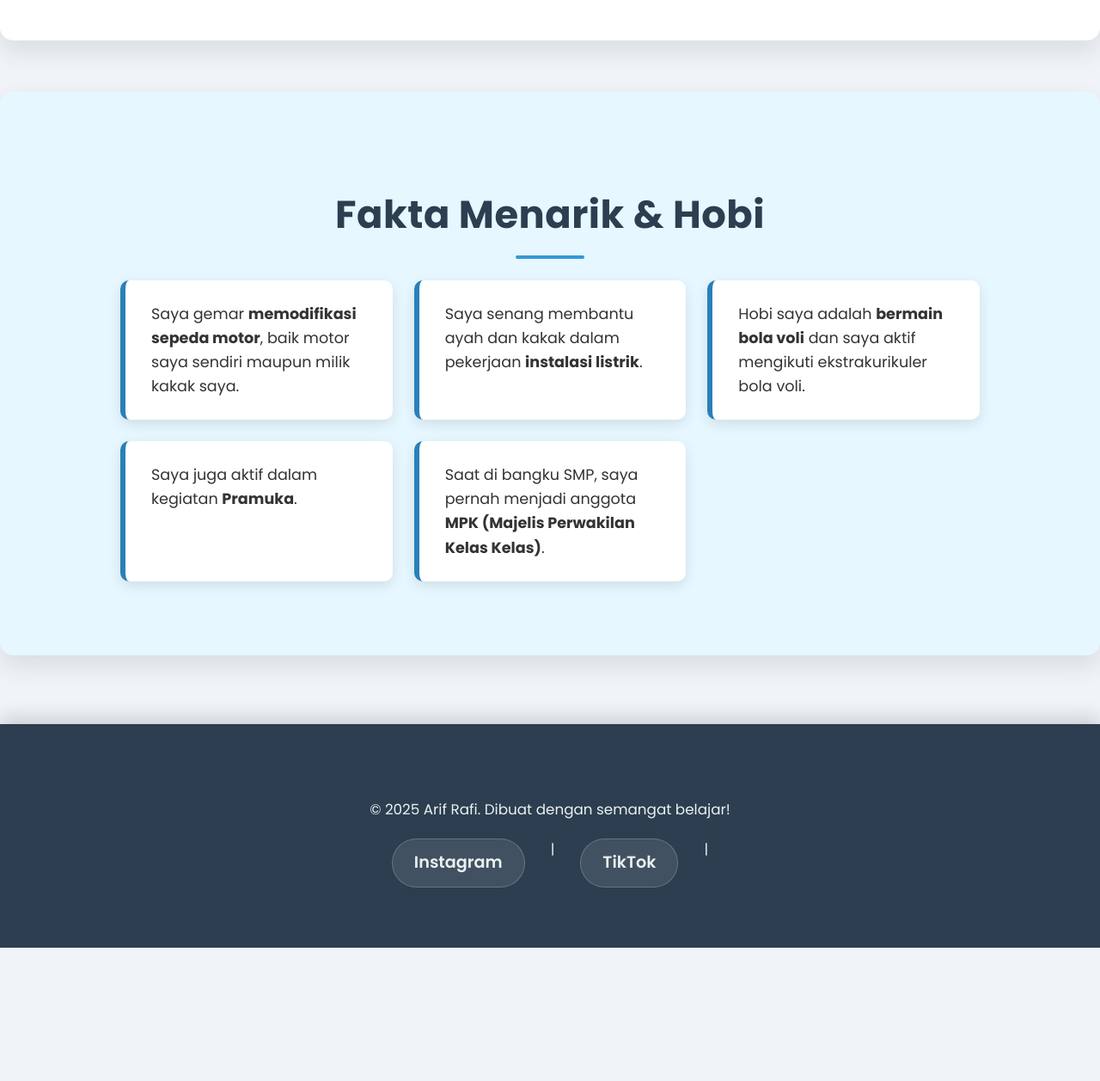
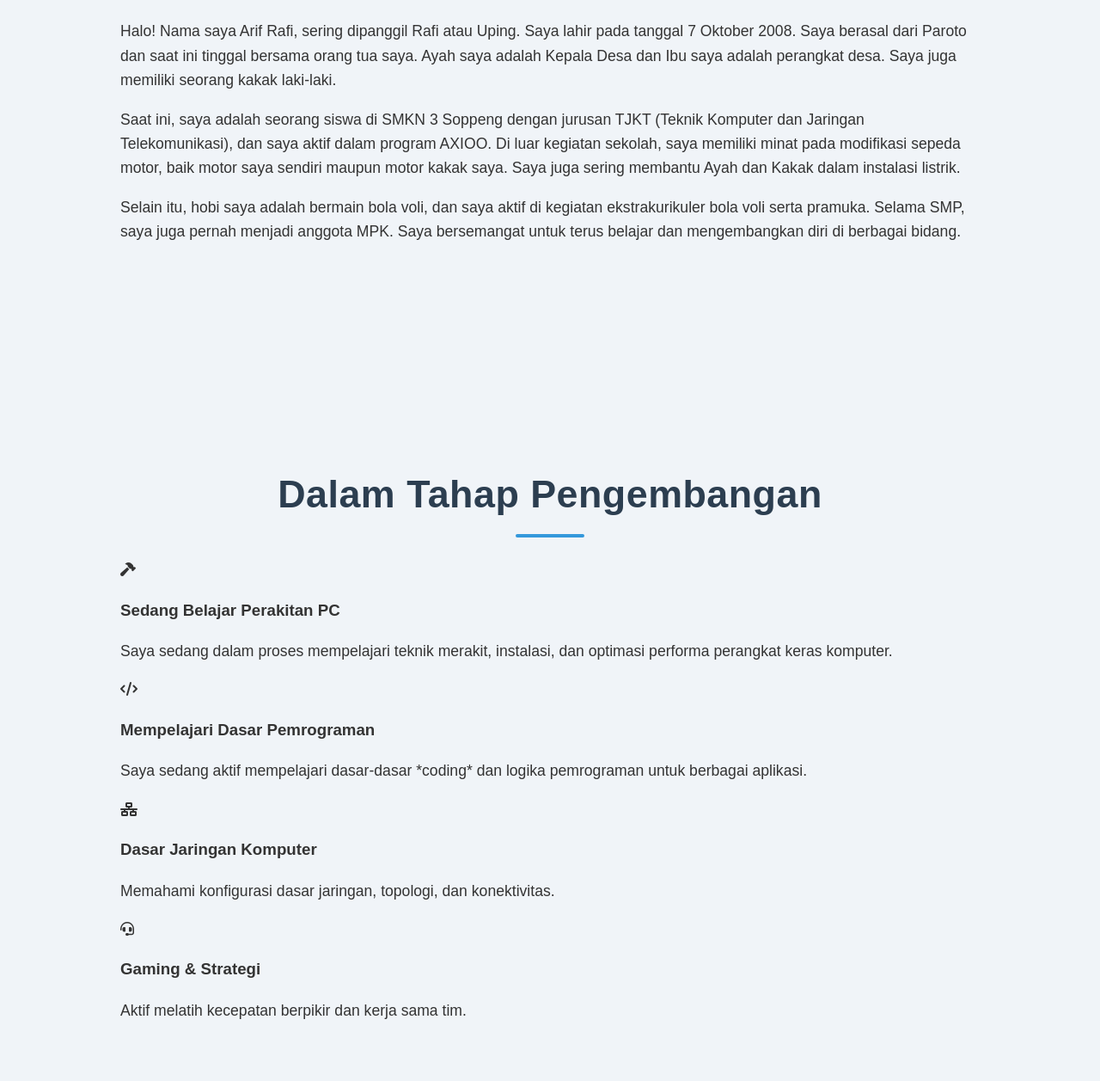
Before and after one commit to ArifRafi07/profile-3, a plain HTML site: page index.html in a window 1280 px wide. Shown: the part 1027-2284 px from the top of the page at 86% size. Before the commit the page ends 2129 px from the top, so only its background shows below. Drawn offline with Linux system fonts and the light colour scheme.

Commit message:
Update index.html

```diff
--- a/index.html
+++ b/index.html
@@ -3,54 +3,81 @@
 <head>
     <meta charset="UTF-8">
     <meta name="viewport" content="width=device-width, initial-scale=1.0">
-    <title>Halo, Saya Arif Rafi!</title>
+    <title>Arif Rafi - Inovator Teknologi | ACP</title>
     <link rel="stylesheet" href="style.css">
-    <link href="https://fonts.googleapis.com/css2?family=Poppins:wght@300;400;600;700&display=swap" rel="stylesheet">
+    <link href="https://fonts.googleapis.com/css2?family=Montserrat:wght@400;500;600;700;800;900&display=swap" rel="stylesheet">
+    <link href="https://fonts.googleapis.com/css2?family=Roboto:wght@300;400;500;700&display=swap" rel="stylesheet">
+    <link rel="stylesheet" href="https://cdnjs.cloudflare.com/ajax/libs/font-awesome/6.0.0-beta3/css/all.min.css" crossorigin="anonymous" referrerpolicy="no-referrer" />
 </head>
 <body>
-    <header>
-        <div class="container">
-            <h1>Arif Rafi</h1>
-            <p>SMK NEGERI 3 SOPPENG (AXIOO Class Program)</p>
+    <header class="hero-section">
+        <div class="hero-bg-overlay"></div>
+        <div class="container hero-content">
+            <div class="hero-text">
+                <h1>Halo, Saya <span class="highlight">Arif Rafi</span></h1>
+                <p class="tagline">Smkn 3 Soppeng • Axioo Class Program</p>
+                <div class="header-buttons">
+                    <a href="#about" class="btn btn-primary">Kenali Saya <i class="fas fa-arrow-down"></i></a>
+                    <a href="#contact" class="btn btn-secondary">Kontak Saya <i class="fas fa-envelope"></i></a>
+                </div>
+            </div>
+            <div class="hero-image-wrapper">
+                <img src="https://lh3.googleusercontent.com/pw/AP1GczMy8Q-06AHTne_vhUaMS18TAmQGgKODax1IadPrmlRcwOP7JmvQWjCVK7swB-VrKZcvb43sgggl95NvyngHgdJytyuXOCdbWgTXaBoB72CcqoOymlYZI9J5mVKDsQP_Ju19LnPE1MJeox6uEQpOPBD6=w585-h878-s-no-gm?authuser=0.jpg" alt="Foto Profil Arif Rafi" class="hero-image">
+            </div>
+        </div>
+        <div class="hero-particles">
+            <span></span><span></span><span></span><span></span><span></span>
+            <span></span><span></span><span></span><span></span><span></span>
         </div>
     </header>
 
-    <main>
-        <section class="about-me">
-            <div class="container">
-                <h2>Tentang Saya</h2>
-                <div class="profile-info">
-                    <img src="https://lh3.googleusercontent.com/pw/AP1GczMy8Q-06AHTne_vhUaMS18TAmQGgKODax1IadPrmlRcwOP7JmvQWjCVK7swB-VrKZcvb43sgggl95NvyngHgdJytyuXOCdbWgTXaBoB72CcqoOymlYZI9J5mVKDsQP_Ju19LnPE1MJeox6uEQpOPBD6=w585-h878-s-no-gm?authuser=0.jpg" alt="Foto Profil Arif Rafi" class="profile-pic">
-                    <div class="text-content">
-                        <p>Perkenalkan, nama saya <strong>Arif Rafi</strong>. Saya biasa dipanggil Rafi atau Uping. Saya lahir pada tanggal <strong>7 Oktober 2008</strong> dan berasal dari Paroto. Saat ini, saya tinggal bersama kedua orang tua saya. Ayah saya merupakan seorang kepala desa, sedangkan ibu saya bekerja sebagai perangkat desa. Saya juga memiliki seorang kakak laki-laki.</p>
-                        <p>Saya adalah siswa <strong>SMKN 3 Soppeng</strong>, mengambil jurusan <strong>TJKT (Teknik Jaringan Komputer dan Telekomunikasi)</strong> di kelas program <strong>AXIOO</strong>.</p>
-                    </div>
+    <section id="about" class="about-section">
+        <div class="container">
+            <h2>Tentang Saya</h2>
+            <div class="about-grid">
+                <div class="about-card card-left">
+                    <p>Halo! Nama saya Arif Rafi, sering dipanggil Rafi atau Uping. Saya lahir pada tanggal 7 Oktober 2008. Saya berasal dari Paroto dan saat ini tinggal bersama orang tua saya. Ayah saya adalah Kepala Desa dan Ibu saya adalah perangkat desa. Saya juga memiliki seorang kakak laki-laki.</p>
+                </div>
+                <div class="about-card card-right">
+                    <p>Saat ini, saya adalah seorang siswa di SMKN 3 Soppeng dengan jurusan TJKT (Teknik Komputer dan Jaringan Telekomunikasi), dan saya aktif dalam program AXIOO. Di luar kegiatan sekolah, saya memiliki minat pada modifikasi sepeda motor, baik motor saya sendiri maupun motor kakak saya. Saya juga sering membantu Ayah dan Kakak dalam instalasi listrik.</p>
                 </div>
             </div>
-        </section>
+            <p class="commitment-text">Selain itu, hobi saya adalah bermain bola voli, dan saya aktif di kegiatan ekstrakurikuler bola voli serta pramuka. Selama SMP, saya juga pernah menjadi anggota MPK. Saya bersemangat untuk terus belajar dan mengembangkan diri di berbagai bidang.</p>
+        </div>
+    </section>
 
-        <section class="fun-facts">
-            <div class="container">
-                <h2>Fakta Menarik & Hobi</h2>
-                <ul>
-                    <li>Saya gemar <strong>memodifikasi sepeda motor</strong>, baik motor saya sendiri maupun milik kakak saya.</li>
-                    <li>Saya senang membantu ayah dan kakak dalam pekerjaan <strong>instalasi listrik</strong>.</li>
-                    <li>Hobi saya adalah <strong>bermain bola voli</strong> dan saya aktif mengikuti ekstrakurikuler bola voli.</li>
-                    <li>Saya juga aktif dalam kegiatan <strong>Pramuka</strong>.</li>
-                    <li>Saat di bangku SMP, saya pernah menjadi anggota <strong>MPK (Majelis Perwakilan Kelas Kelas)</strong>.</li>
-                </ul>
-            </div>
-        </section>
-    </main>
-
-    <footer>
+    <section id="expertise" class="expertise-section">
         <div class="container">
-            <p>© 2025 Arif Rafi. Dibuat dengan semangat belajar!</p>
-            <div class="social-links">
-                <a href="https://www.instagram.com/upinkk7_?igsh=c3JzdW9yMnU5NzFw&utm_source=qr" target="_blank" rel="noopener noreferrer">Instagram</a> |
-                <a href="https://www.tiktok.com/@rafiupink1?_t=ZS-8ySjcb9duIK&_r=1" target="_blank" rel="noopener noreferrer">TikTok</a> |
+            <h2>Dalam Tahap Pengembangan</h2>
+            <div class="expertise-grid">
+                <div class="expertise-card">
+                    <div class="icon-box"><i class="fas fa-hammer"></i></div>
+                    <h3>Sedang Belajar Perakitan PC</h3>
+                    <p>Saya sedang dalam proses mempelajari teknik merakit, instalasi, dan optimasi performa perangkat keras komputer.</p>
+                </div>
+                <div class="expertise-card">
+                    <div class="icon-box"><i class="fas fa-code"></i></div>
+                    <h3>Mempelajari Dasar Pemrograman</h3>
+                    <p>Saya sedang aktif mempelajari dasar-dasar *coding* dan logika pemrograman untuk berbagai aplikasi.</p>
+                </div>
+                <div class="expertise-card">
+                    <div class="icon-box"><i class="fas fa-network-wired"></i></div>
+                    <h3>Dasar Jaringan Komputer</h3>
+                    <p>Memahami konfigurasi dasar jaringan, topologi, dan konektivitas.</p>
+                </div>
+                 <div class="expertise-card">
+                    <div class="icon-box"><i class="fas fa-headset"></i></div>
+                    <h3>Gaming & Strategi</h3>
+                    <p>Aktif melatih kecepatan berpikir dan kerja sama tim.</p>
+                </div>
             </div>
         </div>
-    </footer>
-</body>
-</html>
+    </section>
+
+    <section id="contact" class="contact-section">
+        <div class="container">
+            <h2>Hubungi Saya</h2>
+            <p class="contact-intro">Mari terhubung! Saya terbuka untuk diskusi seputar teknologi atau peluang kolaborasi.</p>
+            <div class="social-links">
+                <a href="https://www.instagram.com/upinkk7_?igsh=c3JzdW9yMnU5NzFw&utm_source=qr" target="_blank" rel="noopener noreferrer" class="social-icon-btn instagram"><i class="fab fa-instagram"></i> Instagram</a>
+                <a href="https://www.tiktok.com/@rafiupink1?_t=ZS-8ySjcb9duIK&_r=1
```
